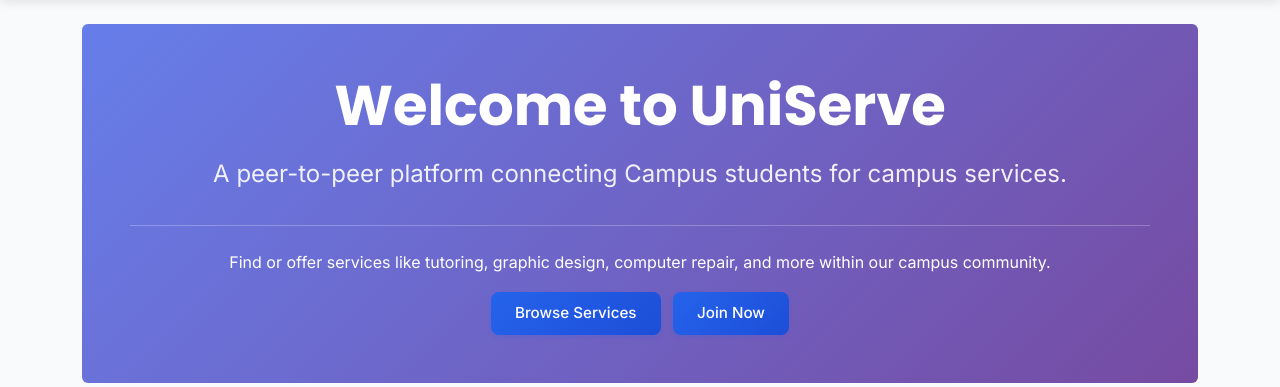
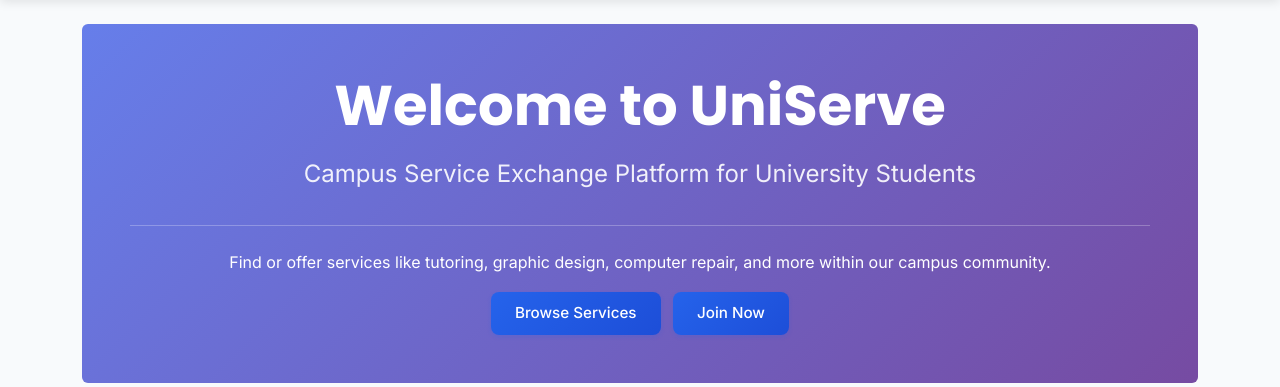
Before and after one commit to franknyanzi253-oss/uniserve-platform-main, a Flask app: page / in a window 1280 px wide. Shown: the part 71-458 px from the top of the page. Run offline with Flask 3, Linux system fonts and the light colour scheme; some libraries are stand-ins or nearby versions.

Commit message:
Update welcome message: Campus Service Exchange Platform for University Students

```diff
--- a/templates/index.html
+++ b/templates/index.html
@@ -3,7 +3,7 @@
 {% block content %}
 <div class="jumbotron bg-light p-5 rounded">
     <h1 class="display-4">Welcome to UniServe</h1>
-    <p class="lead">A peer-to-peer platform connecting Campus students for campus services.</p>
+    <p class="lead"> Campus Service Exchange Platform for University Students</p>
     <hr class="my-4">
     <p>Find or offer services like tutoring, graphic design, computer repair, and more within our campus community.</p>
     <a class="btn btn-primary btn-lg" href="{{ url_for('services') }}" role="button">Browse Services</a>
```
